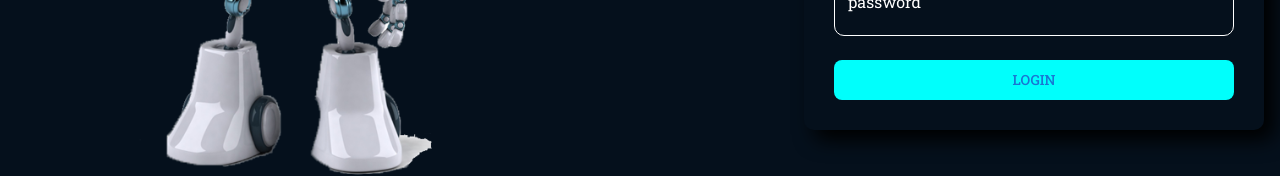
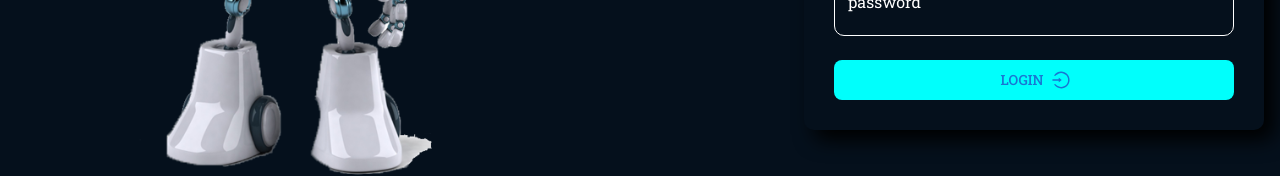
Before and after one commit to Thomasvalenciana/MERN_AI, a React (Vite) app in the folder Frontend/: page /login in a window 1280 px wide. Shown: the part 541-717 px from the top of the page. Built offline with nearby package versions, Linux system fonts and the light colour scheme.

Commit message:
add small login icon

```diff
--- a/Frontend/src/pages/Login.tsx
+++ b/Frontend/src/pages/Login.tsx
@@ -1,4 +1,5 @@
 import { Box , Typography, Button} from  "@mui/material";
+import { AiOutlineLogin } from "react-icons/ai";
 import CustomizeInput from "../components/shared/CustomizeInput";
 
 const Login = () => {
@@ -50,6 +51,8 @@ const Login = () => {
             color:"black",
           },
         }}
+        endIcon = { <AiOutlineLogin/>}
+
           >
             Login
           </Button>
```
